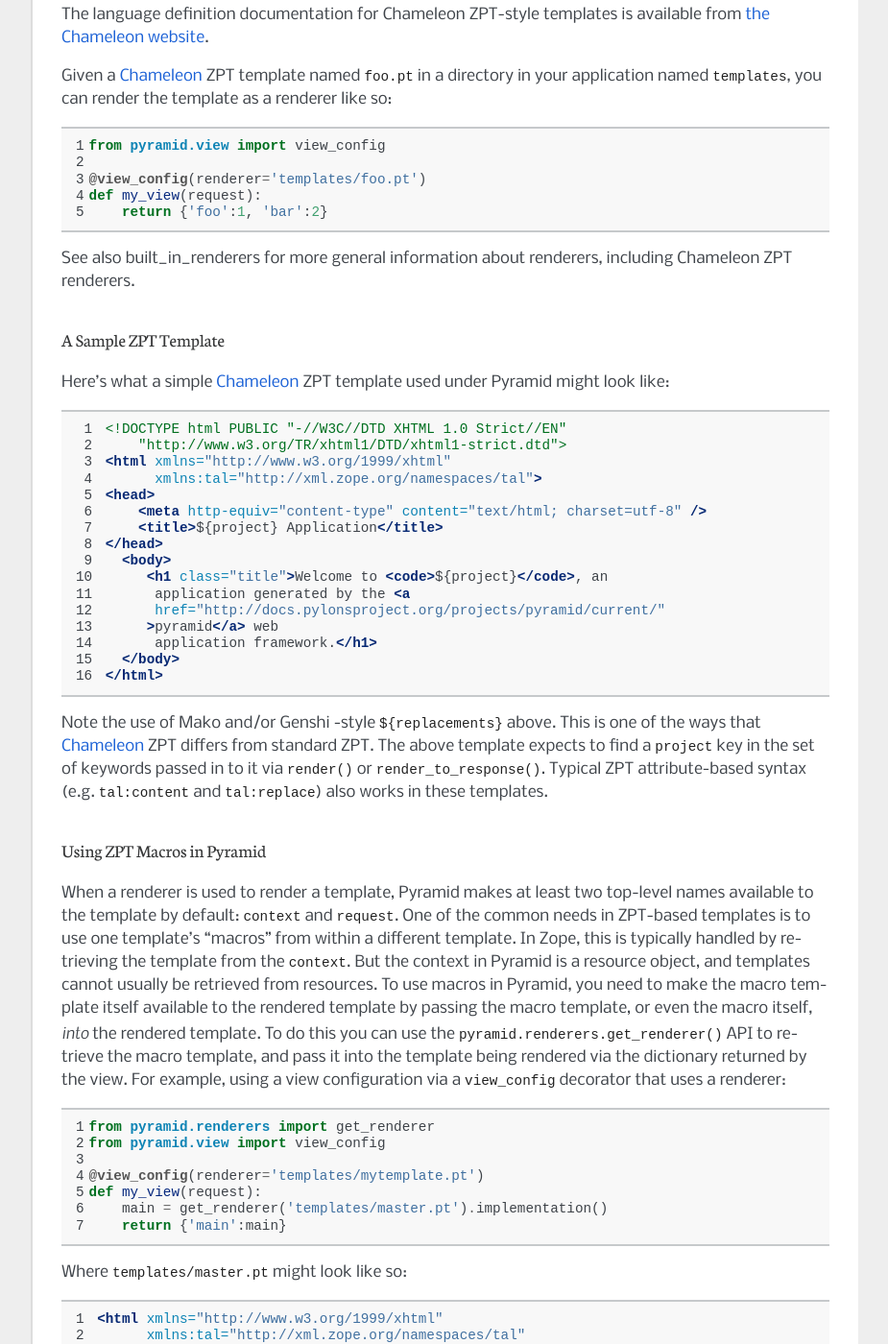
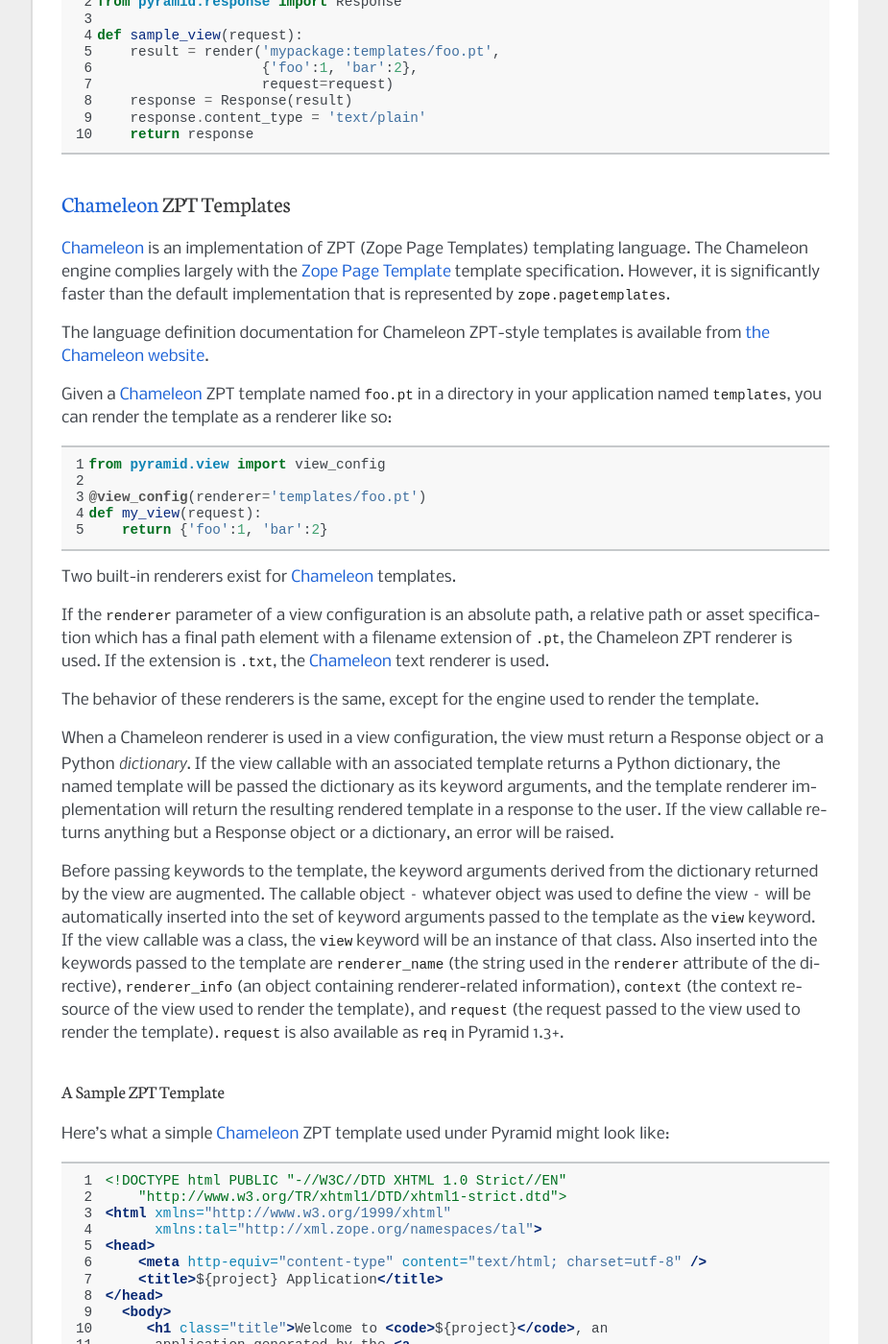
Before and after one commit to Pylons/pyramid_chameleon, a Sphinx documentation site: the page built from docs/templates.rst, in a window 1280 px wide and 1400 px high, scrolled down 898 px. Shown: the whole window at 96% size, without its empty margins (198-1123 px from the left). Built offline with Sphinx 7.4.7, drawn with Linux system fonts in a browser that asks for light colours; some of the changed text lies outside the part shown.

Commit message:
cadge some docs that will be removed from pyramid master once we merge raydeo's docs fixes

```diff
--- a/docs/glossary.rst
+++ b/docs/glossary.rst
@@ -9,9 +9,5 @@
    Chameleon
      Chameleon_ is an open-source template engine written in Python_.
 
-   pyramid_chameleon
-     Add-on bindings for the Pyramid web framework to the Chameleon_
-     templating system.
-
 .. _Chameleon: http://pagetemplates.org
 .. _Python: http://python.org
--- a/docs/templates.rst
+++ b/docs/templates.rst
@@ -29,8 +29,32 @@
     # Then import and call `add_my_view` within the Pyramid code that uses
     # a  Configurator
 
+Here's an example view configuration which uses a Chameleon ZPT renderer
+registered imperatively:
+
+.. code-block:: python
+   :linenos:
+
+    # config is an instance of pyramid.config.Configurator
+
+    config.add_view('myproject.views.hello_world',
+                    name='hello',
+                    context='myproject.resources.Hello',
+                    renderer='myproject:templates/foo.pt')
+
+Here's an example view configuration which uses a Chameleon text renderer
+registered imperatively:
+
+.. code-block:: python
+   :linenos:
+
+    config.add_view('myproject.views.hello_world',
+                    name='hello',
+                    context='myproject.resources.Hello',
+                    renderer='myproject:templates/foo.txt')
+
 Here's an example of manufacturing a response object using the result
-of :func:`~pyramid.renderers.render` (a string) using a Chameleon tempalte:
+of :func:`~pyramid.renderers.render` (a string) using a Chameleon template:
 
 .. code-block:: python
    :linenos:
@@ -74,8 +98,35 @@
    def my_view(request):
        return {'foo':1, 'bar':2}
 
-See also :ref:`built_in_renderers` for more general information about
-renderers, including Chameleon ZPT renderers.
+Two built-in renderers exist for :term:`Chameleon` templates.
+
+If the ``renderer`` parameter of a view configuration is an absolute path, a
+relative path or :term:`asset specification` which has a final path element
+with a filename extension of ``.pt``, the Chameleon ZPT renderer is used.  If
+the extension is ``.txt``, the :term:`Chameleon` text renderer is used.
+
+The behavior of these renderers is the same, except for the engine
+used to render the template.
+
+When a Chameleon renderer is used in a view configuration, the view must return
+a :term:`Response` object or a Python *dictionary*.  If the view callable with
+an associated template returns a Python dictionary, the named template will be
+passed the dictionary as its keyword arguments, and the template renderer
+implementation will return the resulting rendered template in a response to the
+user.  If the view callable returns anything but a Response object or a
+dictionary, an error will be raised.
+
+Before passing keywords to the template, the keyword arguments derived from
+the dictionary returned by the view are augmented.  The callable object --
+whatever object was used to define the view -- will be automatically inserted
+into the set of keyword arguments passed to the template as the ``view``
+keyword.  If the view callable was a class, the ``view`` keyword will be an
+instance of that class.  Also inserted into the keywords passed to the
+template are ``renderer_name`` (the string used in the ``renderer`` attribute
+of the directive), ``renderer_info`` (an object containing renderer-related
+information), ``context`` (the context resource of the view used to render
+the template), and ``request`` (the request passed to the view used to render
+the template).  ``request`` is also available as ``req`` in Pyramid 1.3+.
 
 .. index::
    single: ZPT template (sample)
@@ -183,7 +234,7 @@
 Templating with :term:`Chameleon` Text Templates
 ------------------------------------------------
 
-:term:`pyramid_chameleon` also allows for the use of templates which are
+:mod:`pyramid_chameleon` also allows for the use of templates which are
 composed entirely of non-XML text via :term:`Chameleon`.  To do so,
 you can create templates that are entirely composed of text except for
 ``${name}`` -style substitution points.
@@ -393,3 +444,5 @@
        request.response.content_type = 'text/plain'
        response.status_int = 204
        return response
+
+See :ref:`request_response_attr` for more information.
```
Also changed, not shown: docs/index.rst (+4 -4 lines).
